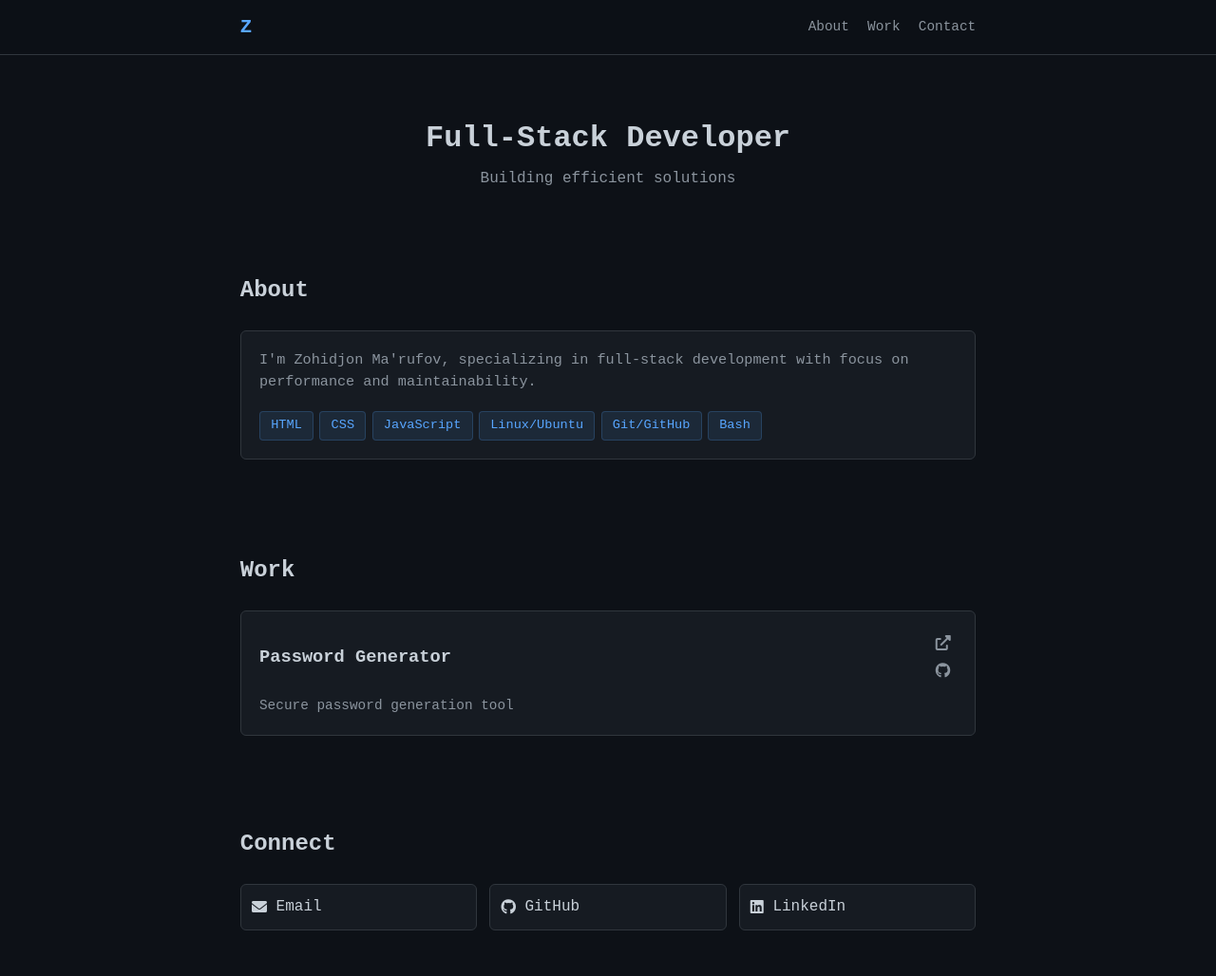
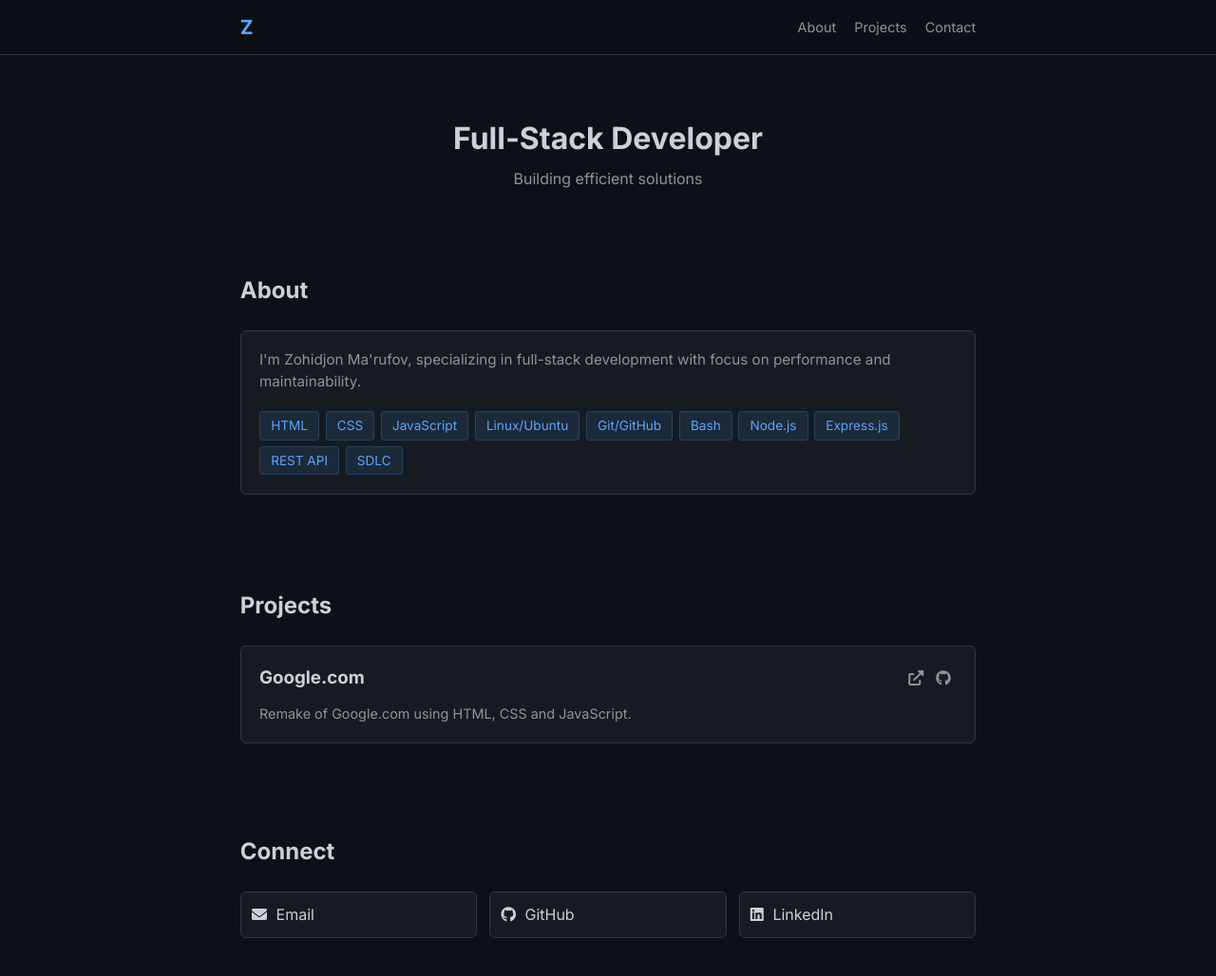
Before and after one commit to zohidjohn/personal-website, a plain HTML site: page index.html in a window 1280 px wide. Shown: the whole page at 95% size. Drawn offline with Linux system fonts and the light colour scheme.

Commit message:
small update

```diff
--- a/css/style.css
+++ b/css/style.css
@@ -14,7 +14,7 @@
   margin: 0;
   padding: 0;
   box-sizing: border-box;
-  font-family: "Space Mono", "Courier New", monospace;
+  font-family: "Inter", "Courier New", monospace;
 }
 
 body {
@@ -102,8 +102,11 @@ body {
   padding: var(--compact-padding);
   margin-bottom: 1.2rem;
 }
-
-.project-links a{
+.project-links{
+  display: flex;
+  flex-direction: row;
+}
+.project-links a {
   text-decoration: none;
 }
 
--- a/index.html
+++ b/index.html
@@ -7,6 +7,13 @@
     <!-- Favicon links remain the same -->
     <link rel="stylesheet" href="https://cdnjs.cloudflare.com/ajax/libs/font-awesome/6.0.0/css/all.min.css"/>
     <link rel="stylesheet" href="css/style.css" />
+    <link rel="apple-touch-icon" sizes="180x180" href="favicon/apple-touch-icon.png">
+    <link rel="icon" type="image/png" sizes="32x32" href="favicon/favicon-32x32.png">
+    <link rel="icon" type="image/png" sizes="16x16" href="favicon/favicon-16x16.png">
+    <link rel="manifest" href="favicon/site.webmanifest">
+    <link rel="preconnect" href="https://fonts.googleapis.com">
+    <link rel="preconnect" href="https://fonts.gstatic.com" crossorigin>
+    <link href="https://fonts.googleapis.com/css2?family=Inter:ital,opsz,wght@0,14..32,100..900;1,14..32,100..900&display=swap" rel="stylesheet">
   </head>
   <body>
     <header class="header">
@@ -14,7 +21,7 @@
         <a href="#home" class="nav-brand">Z</a>
         <div class="nav-links">
           <a href="#about">About</a>
-          <a href="#projects">Work</a>
+          <a href="#projects">Projects</a>
           <a href="#contact">Contact</a>
         </div>
       </nav>
@@ -40,24 +47,28 @@
             <span class="skill-tag">Linux/Ubuntu</span>
             <span class="skill-tag">Git/GitHub</span>
             <span class="skill-tag">Bash</span>
+            <span class="skill-tag">Node.js</span>
+            <span class="skill-tag">Express.js</span>
+            <span class="skill-tag">REST API</span>
+            <span class="skill-tag">SDLC</span>
         </div>
       </section>
 
       <section id="projects" class="section">
-        <h2 class="section-title">Work</h2>
+        <h2 class="section-title">Projects</h2>
         <div class="project-card">
           <div class="project-header">
-            <h3>Password Generator</h3>
+            <h3>Google.com</h3>
             <div class="project-links">
               <a
-                href="https://password.zohidjohn.uz/"
+                href="https://www.youtube.com/watch?v=dQw4w9WgXcQ"
                 target="_blank"
                 class="icon-link"
               >
                 <i class="fas fa-external-link-alt"></i>
               </a>
               <a
-                href="https://github.com/zohidjondev/password-generator"
+                href="https://www.youtube.com/watch?v=dQw4w9WgXcQ"
                 target="_blank"
                 class="icon-link"
               >
@@ -65,7 +76,7 @@
               </a>
             </div>
           </div>
-          <p class="project-description">Secure password generation tool</p>
+          <p class="project-description">Remake of Google.com using HTML, CSS and JavaScript. </p>
         </div>
       </section>
 
```
Also changed, not shown: imgs/logo.jpg (added), imgs/logo.png (deleted). Lines whose indentation alone changed are shown as unchanged.
